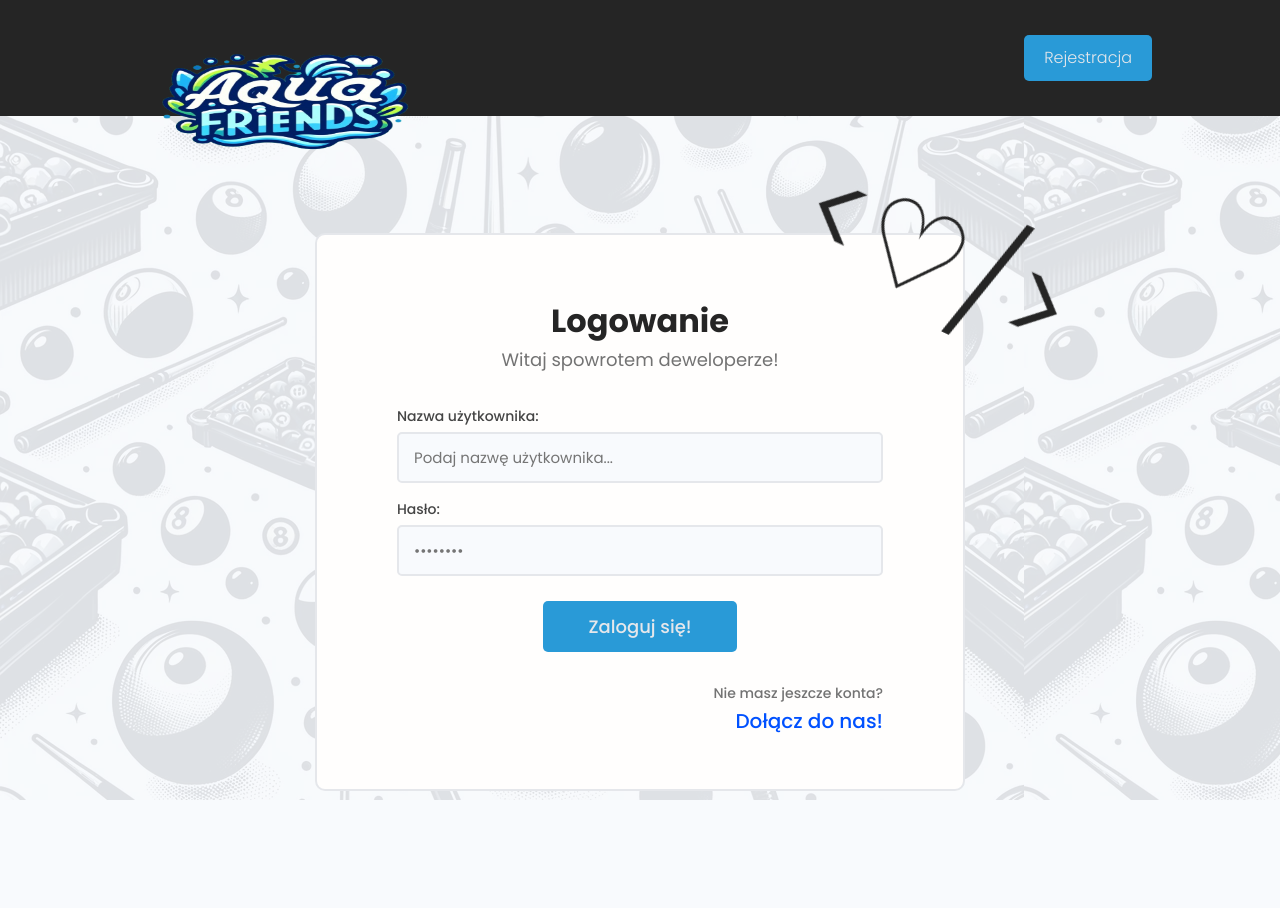
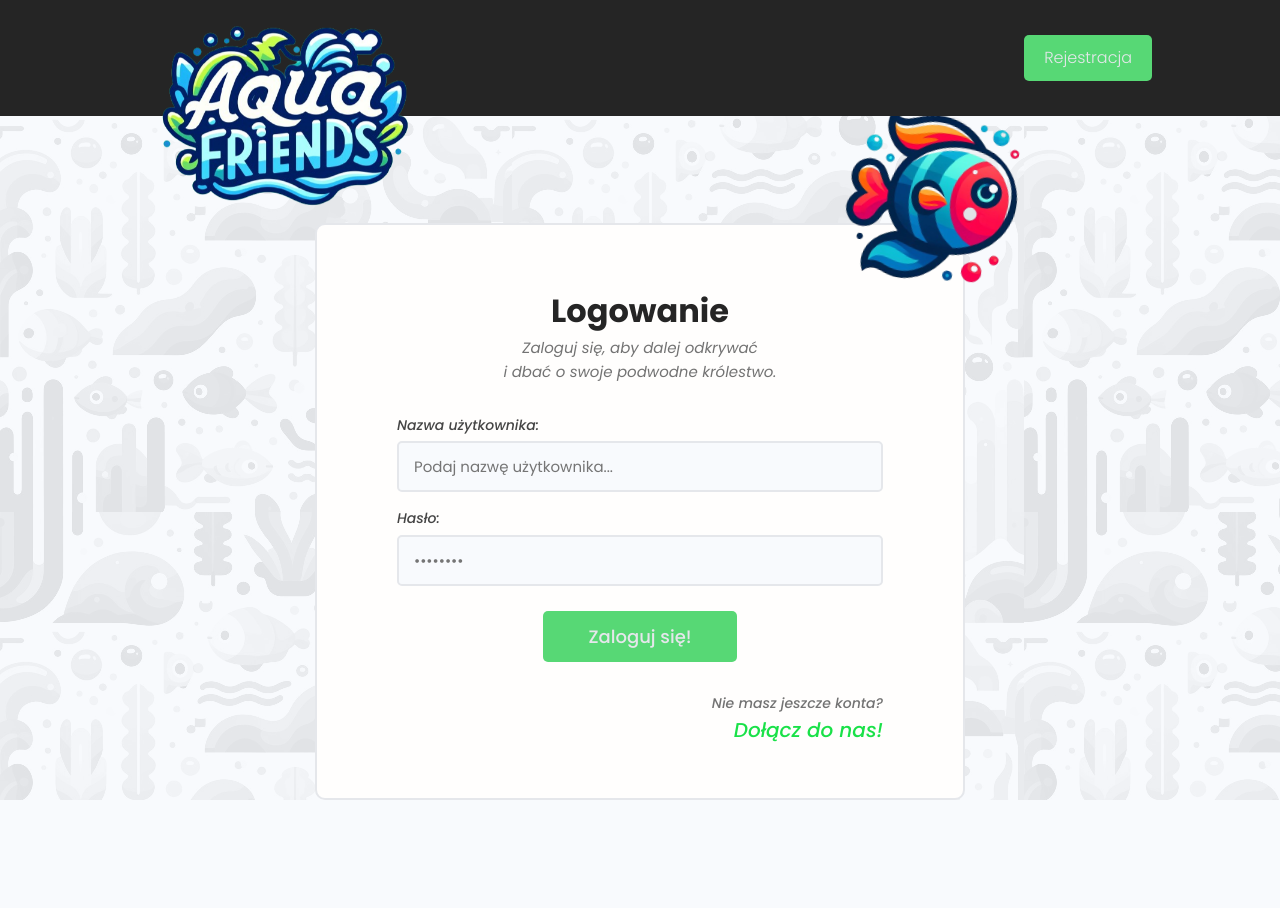
Before and after one commit to Mirek0206/AquaFriends, a Django app: page / in a window 1280 px wide. Run offline with Django 5.2, Linux system fonts and the light colour scheme; some libraries are stand-ins or nearby versions.

Commit message:
Visual enchancement.

```diff
--- a/AquaAccount/templates/AquaAccount/login_register.html
+++ b/AquaAccount/templates/AquaAccount/login_register.html
@@ -6,10 +6,8 @@
 {% if page == 'register' %}
 
 <div class="auth">
-    <div class="card">
-        <div class="auth__header__heart">
-            <p><♡/></p>
-        </div>
+    <div class="card" style="margin-top: 20rem; margin-bottom: 10rem;">
+        <img class="auth__header__heart" src="{% static 'images/fish.png' %} " alt="Fish" />
 
         <div class="auth__header text-center">
             <h3>Zarejestruj konto</h3>
@@ -49,13 +47,11 @@
 <div class="auth">
 
     <div class="card">
-        <div class="auth__header__heart">
-            <p><♡/></p>
-        </div>
+        <img class="auth__header__heart" src="{% static 'images/fish.png' %} " alt="Fish" />
 
         <div class="auth__header text-center">
             <h3>Logowanie</h3>
-            <p>Witaj spowrotem deweloperze!</p>
+            <i>Zaloguj się, aby dalej odkrywać </br>i dbać o swoje podwodne królestwo.</p>
         </div>
 
         <form action="" method="POST" class="form auth__form">
--- a/static/styles/app.css
+++ b/static/styles/app.css
@@ -70,9 +70,9 @@ img {
 .header__logo > img {
   position: absolute;
   width: 30rem;
-  height: 16rem;
+  height: 30rem;
   z-index: 111;
-  margin-top: -4rem;
+  margin-top: -10rem;
 }
 
 .header__nav > ul {
@@ -820,7 +820,7 @@ img {
   left: 0;
   bottom: 0;
   right: 0;
-  background: url(../images/pattern.jpg);
+  background: url(../images/pattern.png);
 }
 
 .auth > .card {
@@ -849,12 +849,12 @@ img {
   margin-bottom: 2rem;
 }
 
-.auth__header__heart p {
-  font-size: 12rem;
-  position:absolute;
-  color: var(--color-sub);
-  transform: rotate(25deg);
-  margin: -12rem 0rem 0rem 40rem;
+.auth__header__heart {
+  position: absolute;
+  transform: rotate(10deg);
+  margin: -20rem 0rem 0rem 41rem;
+  height: 25rem;
+  width: 25rem;
 }
 
 .auth__form {
--- a/static/uikit/styles/modules/_variables.css
+++ b/static/uikit/styles/modules/_variables.css
@@ -1,6 +1,6 @@
 :root {
-  --color-main: #0051ff;
-  --color-main-light: #299ad7;
+  --color-main: #19e148;
+  --color-main-light: #57D875;
   --color-sub: #252525;
   --color-sub-light: #454545;
   --color-sub-lighter: #656565;
--- a/templates/main.html
+++ b/templates/main.html
@@ -13,7 +13,7 @@
     <link rel="stylesheet" href="https://cdnjs.cloudflare.com/ajax/libs/font-awesome/4.7.0/css/font-awesome.min.css">
     <!-- Mumble UI -->
     <link rel="stylesheet" href="{% static 'uikit/styles/uikit.css' %}" />
-    <!-- CodeHub UI -->
+    <!-- AaquaFriends UI -->
     <link rel="stylesheet" href="{% static 'styles/app.css' %}" />
     <!-- Code highlight -->
     <link rel="stylesheet" href="//cdnjs.cloudflare.com/ajax/libs/highlight.js/11.7.0/styles/stackoverflow-light.min.css">
@@ -22,7 +22,7 @@
     <!-- Progress bar -->
     <script src="{% static 'js/progressbar.js' %}"></script>
 
-    <title>CodeHub</title>
+    <title>AquaFriends</title>
 </head>
 
 <body>
```
Also changed, not shown: static/images/fish.png (added), static/images/pattern.jpg (deleted), static/images/pattern.png (added).
